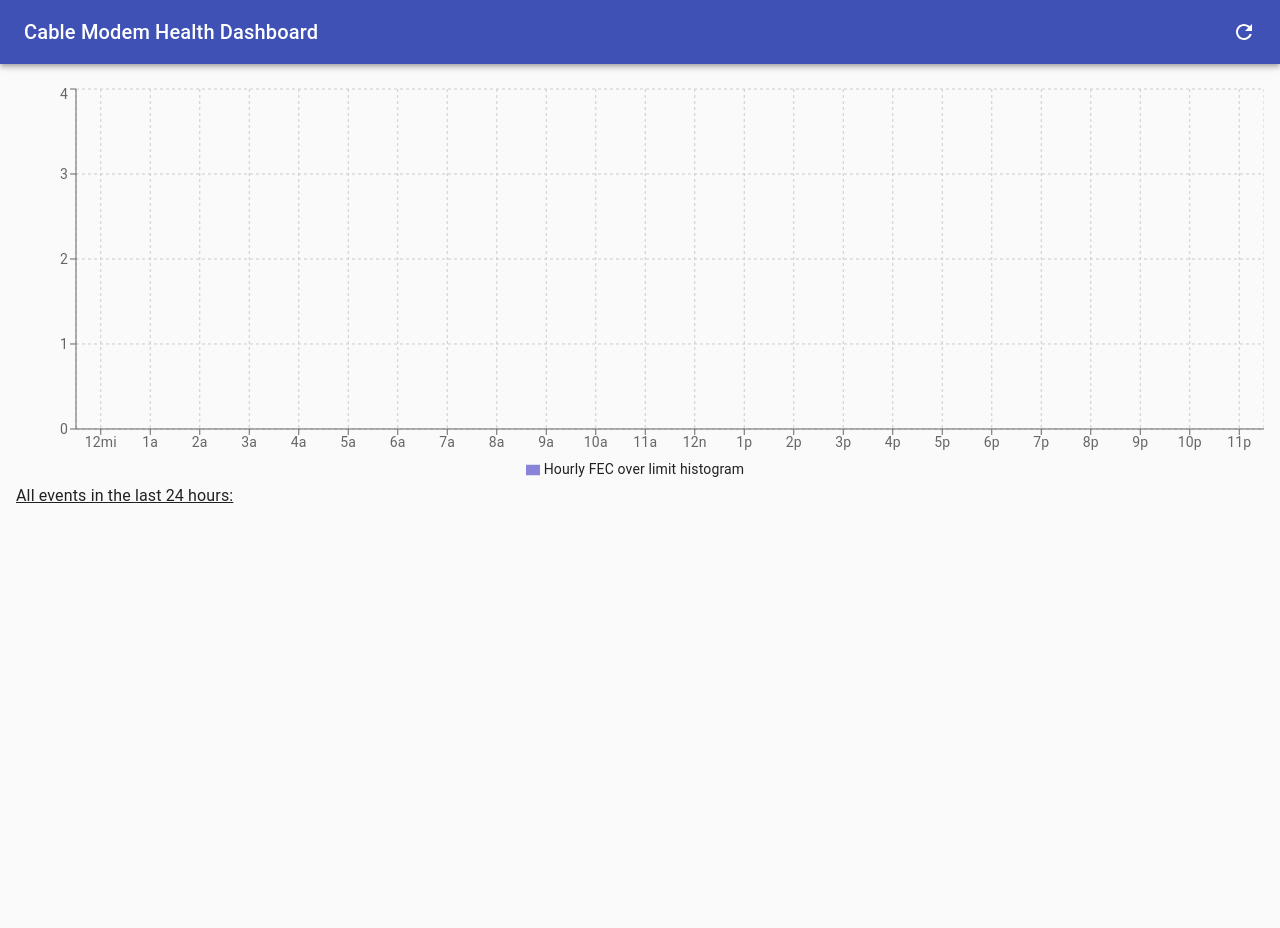
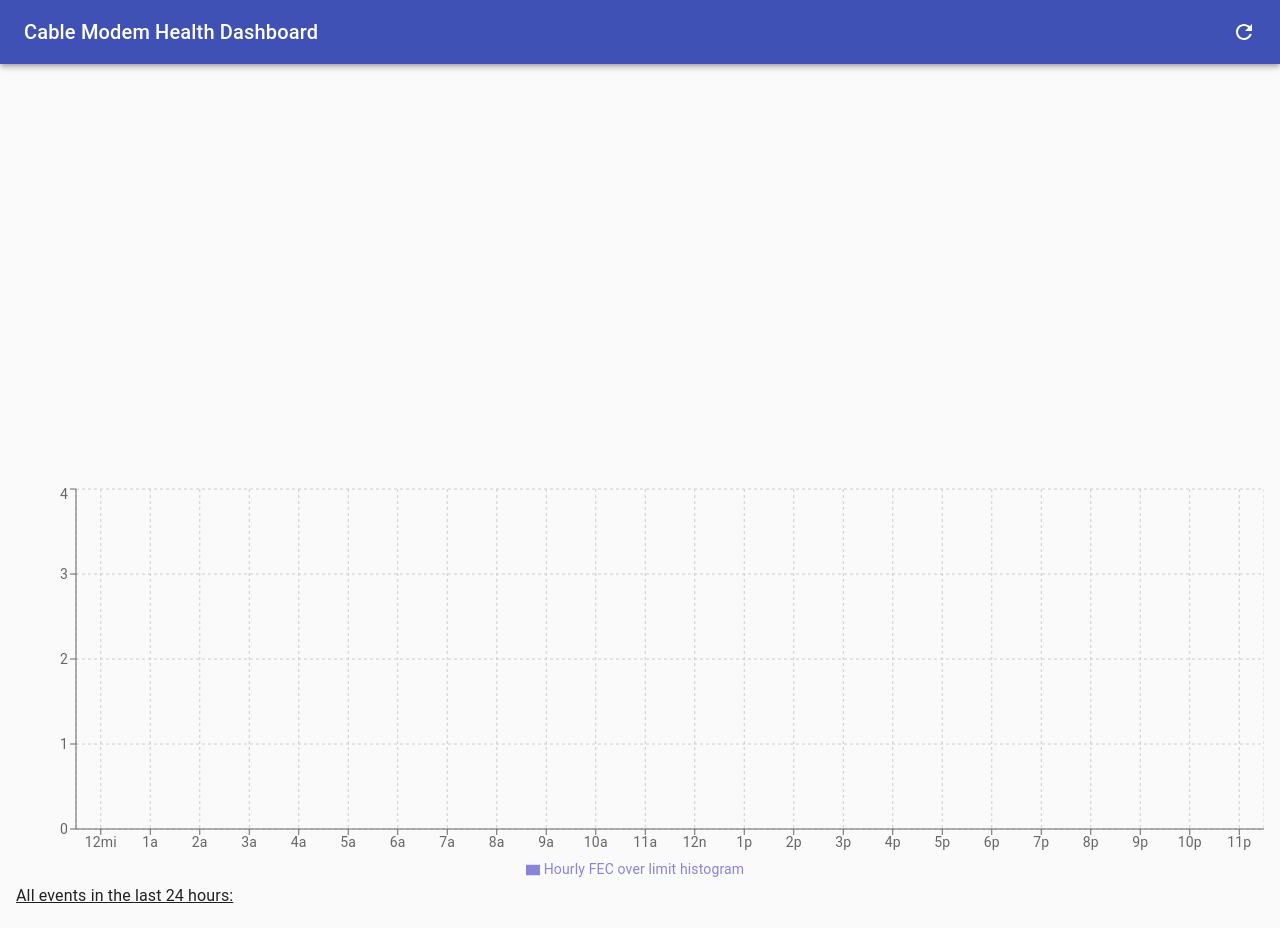
Before and after one commit to joconor/modem-log-react, a React (Create React App) app: page / in a window 1280 px wide. Before the commit the page ends 800 px from the top, so only its background shows below. Built offline with nearby package versions, Linux system fonts and the light colour scheme; no server answers.

Commit message:
Update recharts; put sizing of charts in App.js

```diff
--- a/package.json
+++ b/package.json
@@ -12,7 +12,7 @@
     "react": "^16.13.1",
     "react-dom": "^16.13.1",
     "react-scripts": "3.4.1",
-    "recharts": "^1.8.5"
+    "recharts": "^2.0.6"
   },
   "scripts": {
     "start": "react-scripts start",
--- a/src/App.js
+++ b/src/App.js
@@ -89,8 +89,12 @@ class App extends Component {
               FEC over limit count in last 24 hours: {(this.state.statusJson["current24HourDay"].CMStatus16Count) || 0}
             </Typography>
           ) : <br />}
-          <Status statusJson={this.state.statusJson} newToOld={false} />
-          <Histogram histogram={this.state.histogram} />
+          <Box height={400} >
+            <Status statusJson={this.state.statusJson} newToOld={false} />
+          </Box>
+          <Box height={400} >
+            <Histogram histogram={this.state.histogram} />
+          </Box>
           <Typography>
             <u>All events in the last 24 hours:</u>
           </Typography>
--- a/src/Histogram.js
+++ b/src/Histogram.js
@@ -34,8 +34,8 @@ class Histogram extends Component {
   }
   render() {
     const bins = this.formatHistogram(this.props.histogram);
-    return (<div>
-      <ResponsiveContainer height={400}>
+    return (
+      <ResponsiveContainer>
         <BarChart data={bins} margin={{ top: 5, right: 0, left: 0, bottom: 5 }}>
           <CartesianGrid strokeDasharray="3 3" />
           <XAxis dataKey="name" />
@@ -45,7 +45,7 @@ class Histogram extends Component {
           <Bar dataKey="count" name="Hourly FEC over limit histogram" fill="#8884d8" />
         </BarChart>
       </ResponsiveContainer>
-    </div>)
+    )
   }
 }
 
--- a/src/Status.js
+++ b/src/Status.js
@@ -53,8 +53,8 @@ class Status extends Component {
     const hours = this.formatStatus(this.props.statusJson);
     const endOfYesterdayLabel = format(new Date().setHours(23), timeFormatString);
     const startOfTodayLabel = format(new Date().setHours(0), timeFormatString);
-    return (<div>
-      <ResponsiveContainer height={400}>
+    return (
+      <ResponsiveContainer>
         <BarChart data={hours} margin={{ top: 5, right: 0, left: 0, bottom: 5 }}>
           <CartesianGrid strokeDasharray="3 3" />
           <XAxis dataKey="name" />
@@ -65,7 +65,7 @@ class Status extends Component {
           {this.props.newToOld ? <ReferenceArea x1={endOfYesterdayLabel} /> : <ReferenceArea x2={startOfTodayLabel} /> }
         </BarChart>
       </ResponsiveContainer>
-    </div>)
+    )
   }
 }
 
```
Also changed, not shown: 1 other file (tests, documents, lock files or other folders).
